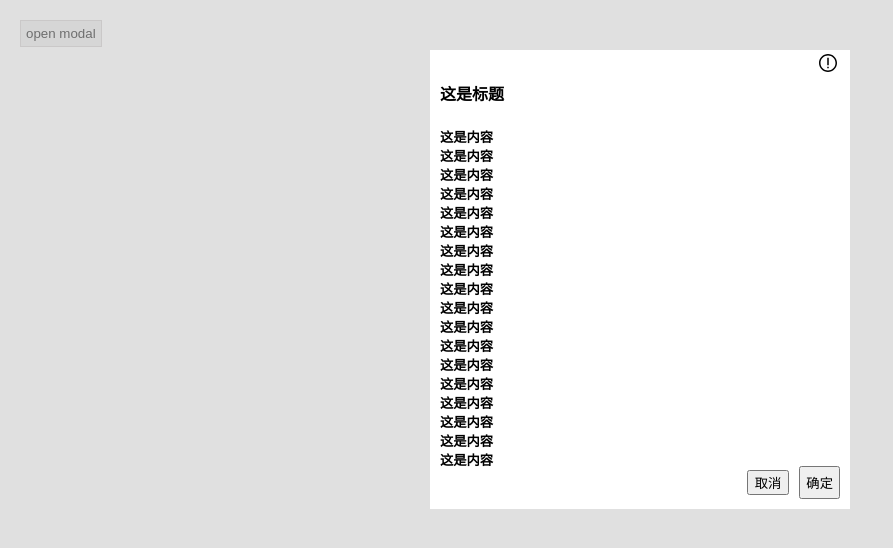
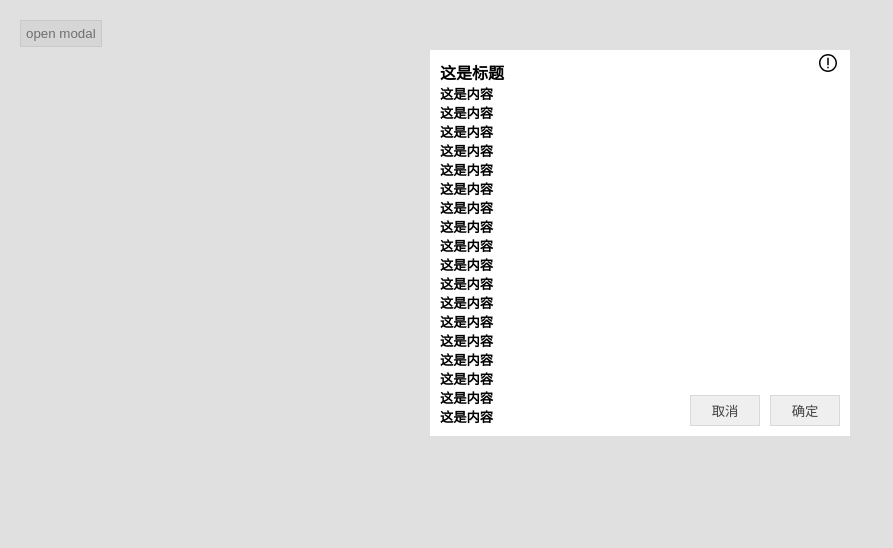
Before and after one commit to RobinYang11/pui_test, a React app: page / in a window 1280 px wide. Both pictures are taken after a click on the button "open modal". Shown: the top 548 px of the page, without its empty margins (0-893 px from the left). Built offline with nearby package versions, Linux system fonts and the light colour scheme.

Commit message:
feat:fix modal

```diff
--- a/components/Button/style.less
+++ b/components/Button/style.less
@@ -1,5 +1,6 @@
 .btn {
   // border:none;
+  min-width: 70px;
   outline: none;
   padding: 5px;
   cursor : pointer;
--- a/components/Modal/index.tsx
+++ b/components/Modal/index.tsx
@@ -54,7 +54,7 @@ function Modal(props: IModalProps) {
           <div className="content"
             style={{
               width: props.width || "400px",
-              padding: "10px 10px 40px",
+              padding: "10px 10px 10px 10px",
               ...props.style,
             }}
           >
@@ -78,8 +78,14 @@ function Modal(props: IModalProps) {
               {
                 props.footer ? props.footer : (
                   <React.Fragment>
-                    <button onClick={() => { props.onClose(); }} style={{ marginRight: "10px" }}>取消</button>
-                    <Button>确定</Button>
+                    <Button
+                      type="default"
+                      onClick={() => { props.onClose(); }}
+                      style={{ marginRight: "10px" }}
+                    >
+                      取消
+                      </Button>
+                    <Button type="default">确定</Button>
                   </React.Fragment>
                 )
               }
--- a/src/index.jsx
+++ b/src/index.jsx
@@ -3,7 +3,9 @@ import ReactDom from 'react-dom';
 import '../static/iconfont';
 import './index.less';
 import { Modal, Button } from '../components/index';
+
 const { Provider, Consumer } = React.createContext({});
+
 class App extends React.Component {
 
   state = {
@@ -30,7 +32,6 @@ class App extends React.Component {
           onClick={this.toggle}>
           open modal
         </Button>
-
         <Modal
           title="这是标题"
           onClose={() => { this.setState({ visible: false }) }}
--- a/src/index.less
+++ b/src/index.less
@@ -1,7 +1,7 @@
 h1,
 h2,
 h3,
-h3,
+h4,
 h5,
 h6,
 ul,
```
